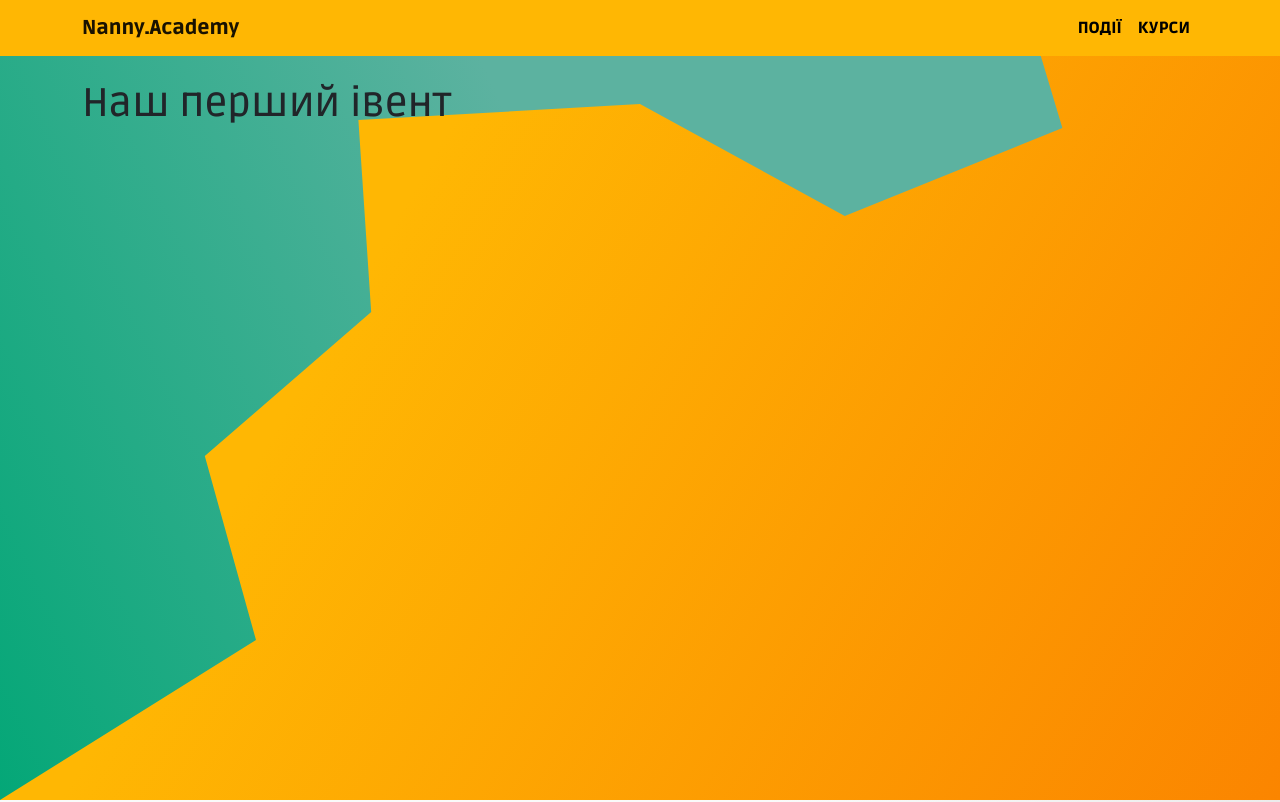
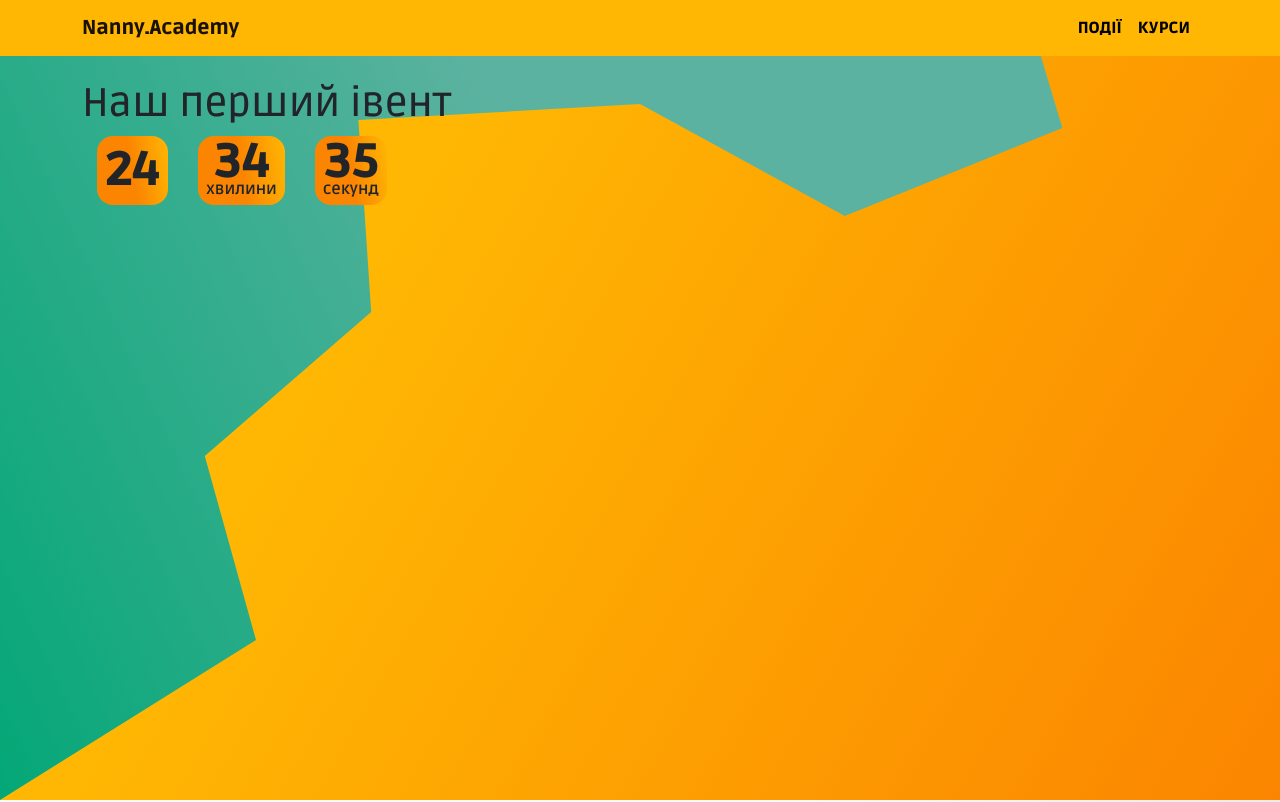
Before and after one commit to AlexBusko/nanny.academy, a React (Create React App) app: page /events/firstEvent in a window 1280 px wide. Shown: the top 802 px of the page. Built offline with nearby package versions, Linux system fonts and the light colour scheme.

Commit message:
countdown created

```diff
--- /dev/null
+++ b/src/components/countdown/Countdown.js
@@ -0,0 +1,97 @@
+import React, { useState, useEffect } from "react";
+import "./style.scss";
+
+const Countdown = ({date, message}) => {
+
+    const calculateTimeLeft = () => {
+    const difference = +new Date(`${date}`) - +new Date();
+    let timeLeft = {};
+    if (difference > 0) {
+      timeLeft = {
+        days: Math.floor(difference / (1000 * 60 * 60 * 24)),
+        hours: Math.floor((difference / (1000 * 60 * 60)) % 24),
+        minutes: Math.floor((difference / 1000 / 60) % 60),
+        seconds: Math.floor((difference / 1000) % 60),
+      };
+    }
+    return timeLeft;
+  };
+
+  const [timeLeft, setTimeLeft] = useState(calculateTimeLeft());
+
+  useEffect(() => {
+    setTimeout(() => {
+      setTimeLeft(calculateTimeLeft());
+    }, 1000);
+  });
+
+  const timerComponents = [];
+
+  Object.keys(timeLeft).forEach((interval) => {
+    if (!timeLeft[interval]) {
+      return;
+    }
+
+    timerComponents.push(
+      <div className="wrapper">
+        {<p className="number">{timeLeft[interval]}</p>}
+        {(() => {
+          if (interval === "days") {
+            if (/1$/.test(timeLeft[interval].toString())) {
+              if (/\b(11|12|13|14)\b/.test(timeLeft[interval].toString())) {
+                return <p className="scale">днів</p>;
+              } else if (/1$/.test(timeLeft[interval].toString())) {
+                return <p className="scale">день</p>;
+              } else if (/[234]$/.test(timeLeft[interval].toString())) {
+                return <p className="scale">дні</p>;
+              } else {
+                return <p className="scale">днів</p>;
+              }
+            }
+          }
+          if (interval === "hours") {
+            if (/\b(11|12|13|14)\b/.test(timeLeft[interval].toString())) {
+              return <p className="scale">годин</p>;
+            } else if (/1$/.test(timeLeft[interval].toString())) {
+              return <p className="scale">година</p>;
+            } else if (/[234]$/.test(timeLeft[interval].toString())) {
+              return <p className="scale">години</p>;
+            } else {
+              return <p className="scale">годин</p>;
+            }
+          }
+          if (interval === "minutes") {
+            if (/\b(11|12|13|14)\b/.test(timeLeft[interval].toString())) {
+              return <p className="scale">хвилин</p>;
+            } else if (/1$/.test(timeLeft[interval].toString())) {
+              return <p className="scale">хвилина</p>;
+            } else if (/[234]$/.test(timeLeft[interval].toString())) {
+              return <p className="scale">хвилини</p>;
+            } else {
+              return <p className="scale">хвилин</p>;
+            }
+          }
+          if (interval === "seconds") {
+            if (/\b(11|12|13|14)\b/.test(timeLeft[interval].toString())) {
+              return <p className="scale">секунд</p>;
+            } else if (/1$/.test(timeLeft[interval].toString())) {
+              return <p className="scale">секунда</p>;
+            } else if (/[234]$/.test(timeLeft[interval].toString())) {
+              return <p className="scale">секунди</p>;
+            } else {
+              return <p className="scale">секунд</p>;
+            }
+          }
+        })()}{" "}
+      </div>
+    );
+  });
+
+  return (
+    <div className="countdown">
+      {timerComponents.length ? timerComponents : <span>{message}</span>}
+    </div>
+  );
+};
+
+export default Countdown;
--- /dev/null
+++ b/src/components/countdown/style.scss
@@ -0,0 +1,30 @@
+@import "../../sass/variables";
+
+.countdown {
+    display: flex;
+    justify-content: space-around;
+    max-width: 320px;
+  .wrapper {
+      display: flex;
+      flex-direction: column;
+      justify-content: center;
+      align-items: center;
+      font-weight: 900;
+      background: $orange-honey;
+      padding: 0.5rem;
+      border-radius: 1rem;
+
+    .number {
+        margin: 0;
+        font-size: 3rem;
+        line-height: 2.3rem;
+        font-weight: 900;
+    }
+    .scale {
+        margin: 0;
+        font-size: 1rem;
+        line-height: 1rem;
+        font-weight: 700;
+    }
+  }
+}
--- a/src/pages/events/FirstEvent/FirstEvent.js
+++ b/src/pages/events/FirstEvent/FirstEvent.js
@@ -1,5 +1,6 @@
 import React from "react";
 import { Container } from "react-bootstrap";
+import Countdown from "../../../components/countdown/Countdown";
 import "./style.scss";
 
 const FirstEvent = () => {
@@ -8,6 +9,7 @@ const FirstEvent = () => {
       <div className="event-page">
         <Container>
           <h1>Наш перший івент</h1>
+          <Countdown date={`07/30/2021/19:00`} message={"Подія відбулась"}/>
         </Container>
       </div>
       <div className="event-page-back"></div>
```
